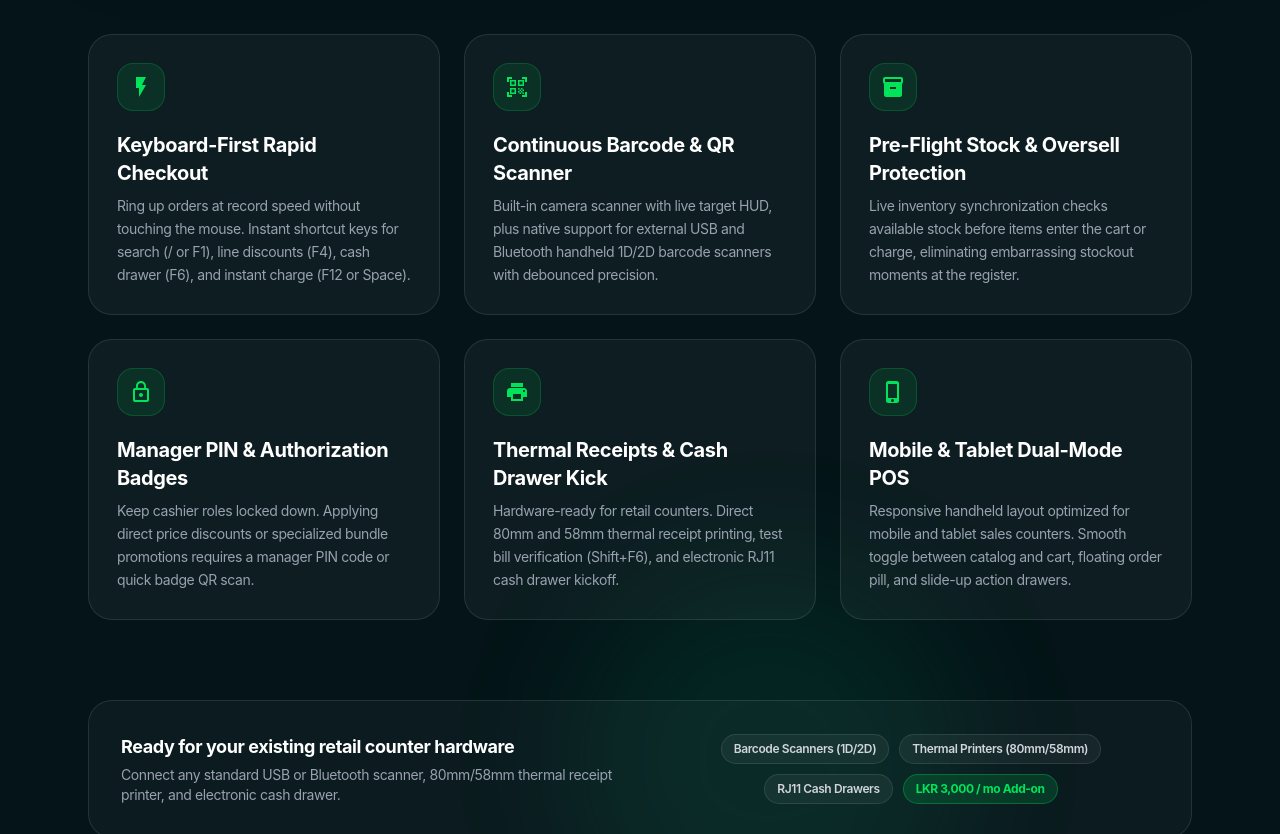
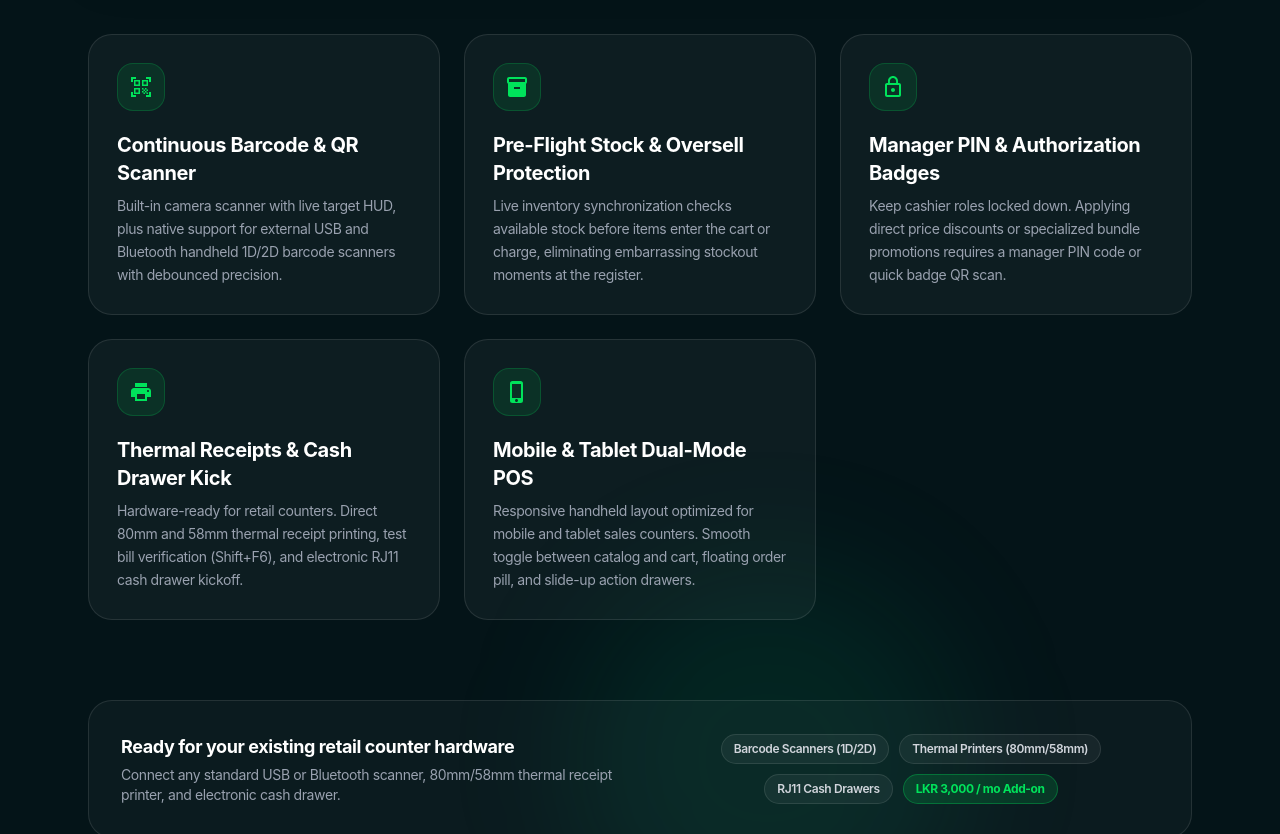
Before and after one commit to frametoque/framebooks, a Next.js app: page / in a window 1280 px wide. Shown: the part 3880-4714 px from the top of the page. Built offline with nearby package versions, Linux system fonts and the light colour scheme; no server answers; the database is empty; a web font is replaced by a local one.

Commit message:
content(landing): remove Keyboard-First Rapid Checkout feature card

```diff
--- a/src/data/landing/content.ts
+++ b/src/data/landing/content.ts
@@ -175,11 +175,6 @@ export const plans = [
 
 export const posFeatures = [
   {
-    title: 'Keyboard-First Rapid Checkout',
-    description: 'Ring up orders at record speed without touching the mouse. Instant shortcut keys for search (/ or F1), line discounts (F4), cash drawer (F6), and instant charge (F12 or Space).',
-    icon: 'MdFlashOn',
-  },
-  {
     title: 'Continuous Barcode & QR Scanner',
     description: 'Built-in camera scanner with live target HUD, plus native support for external USB and Bluetooth handheld 1D/2D barcode scanners with debounced precision.',
     icon: 'MdQrCodeScanner',
```
